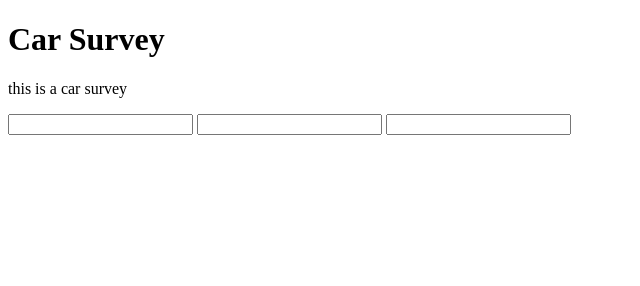
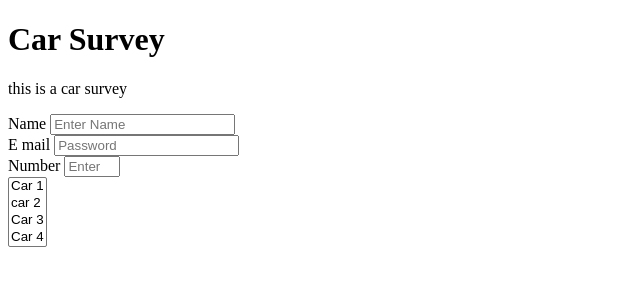
Before and after one commit to RudoChitsa/Diallo-Rudo, a plain HTML site: page index.html in a window 1280 px wide. Shown: the whole page, without its empty margins (0-640 px from the left). Drawn offline with Linux system fonts and the light colour scheme.

Commit message:
added 4 more user stories

```diff
--- a/index.html
+++ b/index.html
@@ -11,9 +11,42 @@
     <h1 id="title">Car Survey</h1>
     <p id="description"> this is a car survey</p>
     <form id="survey-form">
-      <input type="text" id="name" enter your name>
-      <input type="email" id="email" required>
-      <input type="number" id="number">
+        <div class="form-group">
+          <label id="name-label" for="name">Name</label>
+          <input
+            id="name"
+            type="name"
+            class="form-control"
+            aria-describedby="nameHelp"
+            placeholder="Enter Name"
+          />
+        </div>
+        <div class="form-group">
+          <label id="email-label" for="email">E mail</label>
+          <input
+            id="email"
+            type="email"
+            class="form-control"
+            placeholder="Password"
+          />
+        </div>
+        <div class="form-group">
+          <label id="number-label" for="number">Number</label>
+          <input
+            id="number"
+            type="number"
+            class="form-control"
+            placeholder="Enter a number"
+            min ="0"
+            max ="10"
+          />
+        </div>
+        <select id="dropdown" name="cars" size="4" multiple>
+  <option value="car 1"> Car 1</option>
+  <option value="Car 2"> car 2</option>
+  <option value="Car 3"> Car 3</option>
+  <option value="Car 4"> Car 4</option>
+</select>
     </form>
 
     <script src="https://cdn.freecodecamp.org/testable-projects-fcc/v1/bundle.js"></script>
```
